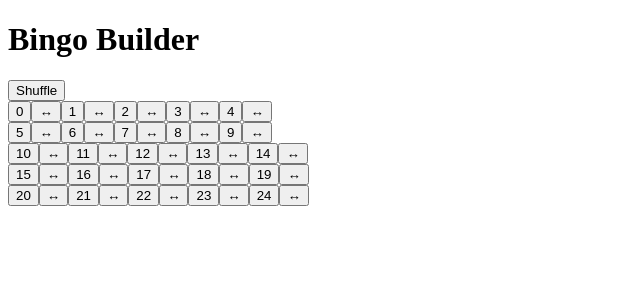
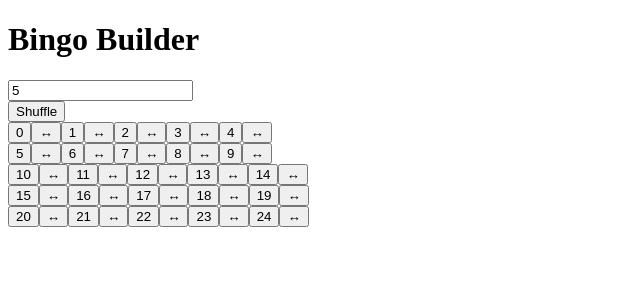
Before and after one commit to cheetamaru/bingo-builder, a Next.js app: page / in a window 1280 px wide. Shown: the top 300 px of the page, without its empty margins (0-640 px from the left). Built offline with nearby package versions, Linux system fonts and the light colour scheme.

Commit message:
feat: add crude cols and rows changing

```diff
--- a/src/components/BingoField.tsx
+++ b/src/components/BingoField.tsx
@@ -2,17 +2,20 @@ import BingoBlock from '@/components/BingoBlock'
 import { BingoBlockService } from '@/services/BingoBlockService';
 import { BingoItem } from '@/types';
 import { getShuffledArray } from '@/utils';
-import { useState } from 'react';
+import { useMemo, useState } from 'react';
 import { useImmer } from 'use-immer';
 
-const rows = 5;
-const cols = 5;
-
-const total = rows * cols;
+const defaultRows = 5;
+const defaultCols = 5;
 
 const { getInitialArray, arrayToMatrix } = BingoBlockService
 
 export default function BingoField() {
+    const [rows, setRows] = useState<number>(defaultRows)
+    const [cols, setCols] = useState<number>(defaultCols)
+
+    const total = rows * cols;
+
     const [items, updateItems] =  useImmer<BingoItem[]>(getInitialArray(total))
     const [swapBuffer, setSwapBuffer] = useState<BingoItem | null>(null)
 
@@ -69,9 +72,9 @@ export default function BingoField() {
         })
     }
 
+    const matrix = useMemo(() => arrayToMatrix(items, cols), [items, cols])
+
     const getEmptyBlocks = () => {
-        const matrix = arrayToMatrix(items, cols)
-
         return matrix.map((row, rowIndex) => {
             return <div key={rowIndex}>
                 {getCols(row)}
@@ -83,7 +86,17 @@ export default function BingoField() {
         updateItems(getShuffledArray(items))
     }
 
+    const handleColInput = (val: string) => {
+        const newCols = Number(val)
+        setCols(newCols)
+        const total = rows * newCols;
+        updateItems(getInitialArray(total))
+    }
+
     return <>
+        <div>
+            <input value={cols} onChange={(e) => handleColInput(e.target.value)}></input>
+        </div>
         <button onClick={handleShuffle}>Shuffle</button>
         {getEmptyBlocks()}
     </>
```
